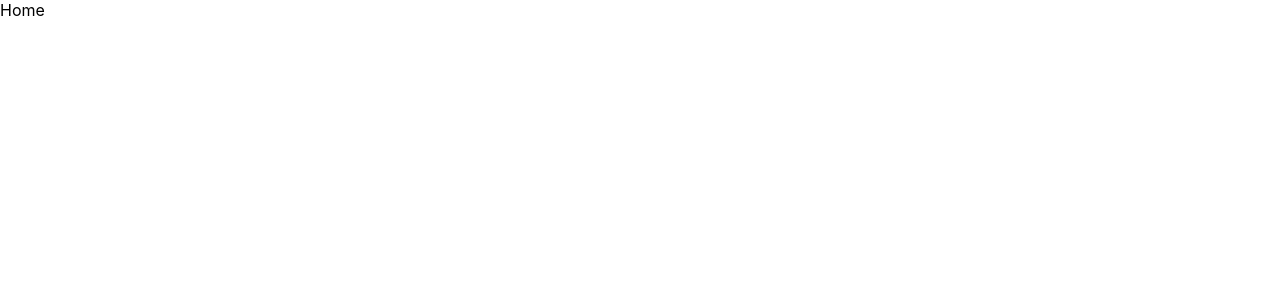
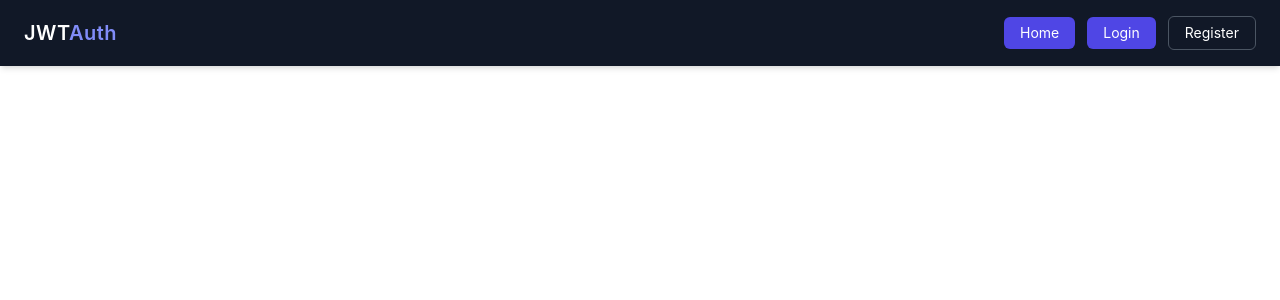
Before and after one commit to AKSHAW6299/JwtApiFrontend, a React (Create React App) app: page / in a window 1280 px wide. Shown: the top 300 px of the page. Built offline with nearby package versions, Linux system fonts and the light colour scheme.

Commit message:
changes\

```diff
--- a/package.json
+++ b/package.json
@@ -7,6 +7,7 @@
     "@testing-library/jest-dom": "^6.9.1",
     "@testing-library/react": "^16.3.1",
     "@testing-library/user-event": "^13.5.0",
+    "formik": "^2.4.9",
     "react": "^19.2.3",
     "react-dom": "^19.2.3",
     "react-router-dom": "^7.11.0",
--- a/public/index.html
+++ b/public/index.html
@@ -1,43 +1,27 @@
 <!DOCTYPE html>
 <html lang="en">
+
 <head>
   <meta charset="utf-8" />
   <link rel="icon" href="%PUBLIC_URL%/favicon.ico" />
   <meta name="viewport" content="width=device-width, initial-scale=1" />
   <meta name="theme-color" content="#000000" />
-    <meta
-      name="description"
-      content="Web site created using create-react-app"
-    />
+  <meta name="description" content="Web site created using create-react-app" />
   <link rel="apple-touch-icon" href="%PUBLIC_URL%/logo192.png" />
   <!--
       manifest.json provides metadata used when your web app is installed on a
       user's mobile device or desktop. See https://developers.google.com/web/fundamentals/web-app-manifest/
     -->
   <link rel="manifest" href="%PUBLIC_URL%/manifest.json" />
-    <!--
-      Notice the use of %PUBLIC_URL% in the tags above.
-      It will be replaced with the URL of the `public` folder during the build.
-      Only files inside the `public` folder can be referenced from the HTML.
 
-      Unlike "/favicon.ico" or "favicon.ico", "%PUBLIC_URL%/favicon.ico" will
-      work correctly both with client-side routing and a non-root public URL.
-      Learn how to configure a non-root public URL by running `npm run build`.
-    -->
   <title>React App</title>
 </head>
+
 <body>
   <noscript>You need to enable JavaScript to run this app.</noscript>
   <div id="root"></div>
-    <!--
-      This HTML file is a template.
-      If you open it directly in the browser, you will see an empty page.
+  <script src="https://cdn.tailwindcss.com"></script>
 
-      You can add webfonts, meta tags, or analytics to this file.
-      The build step will place the bundled scripts into the <body> tag.
+</body>
 
-      To begin the development, run `npm start` or `yarn start`.
-      To create a production bundle, use `npm run build` or `yarn build`.
-    -->
-  </body>
 </html>
--- a/src/App.js
+++ b/src/App.js
@@ -1,6 +1,9 @@
 import React from 'react'
 import { BrowserRouter, Route, Routes } from 'react-router-dom'
 import Home from './views/Home'
+import LoginForm from './views/Login'
+import SignUp from './views/SignUp'
+import Dashboard from './views/Dashboard'
 
 
 function App() {
@@ -8,6 +11,9 @@ function App() {
     <BrowserRouter>
       <Routes>
         <Route path="/" element={<Home />} />
+        <Route path="/login" element={<LoginForm />} />
+        <Route path="/register" element={<SignUp />} />
+        <Route path="/dashboard" element={<Dashboard />} />
       </Routes>
     </BrowserRouter>
   )
--- /dev/null
+++ b/src/common_components/Headers.jsx
@@ -0,0 +1,40 @@
+import React from "react";
+import { Link } from "react-router-dom";
+
+const Headers = () => {
+    return (
+        <header className="w-full bg-gray-900 text-white shadow-md">
+            <div className="max-w-7xl mx-auto px-6 py-4 flex items-center justify-between">
+
+                {/* Logo */}
+                <h1 className="text-xl font-semibold tracking-wide">
+                    <Link to="/">
+                        JWT<span className="text-indigo-400">Auth</span>
+                    </Link>
+                </h1>
+
+
+                {/* Auth Buttons */}
+                <div className="flex items-center gap-3">
+                    <Link to="/" className="px-4 py-1.5 rounded-md bg-indigo-600 hover:bg-indigo-700 transition text-sm">
+                        Home
+                    </Link>
+                    <Link
+                        to="/login"
+                        className="px-4 py-1.5 rounded-md bg-indigo-600 hover:bg-indigo-700 transition text-sm"
+                    >
+                        Login
+                    </Link>
+                    <Link
+                        to="/register"
+                        className="px-4 py-1.5 rounded-md border border-gray-600 hover:bg-gray-800 transition text-sm"
+                    >
+                        Register
+                    </Link>
+                </div>
+            </div>
+        </header>
+    );
+};
+
+export default Headers;
--- /dev/null
+++ b/src/views/Dashboard.jsx
@@ -0,0 +1,9 @@
+import React from 'react'
+
+function Dashboard() {
+  return (
+    <div>Dashboard</div>
+  )
+}
+
+export default Dashboard
--- a/src/views/Home.js
+++ /dev/null
@@ -1,9 +0,0 @@
-import React from 'react'
-
-function Home() {
-  return (
-    <div>Home</div>
-  )
-}
-
-export default Home
--- /dev/null
+++ b/src/views/Home.jsx
@@ -0,0 +1,13 @@
+import React from 'react'
+import Headers from '../common_components/Headers'
+
+
+function Home() {
+  return (
+    <div>
+      <Headers />
+    </div>
+  )
+}
+
+export default Home
--- /dev/null
+++ b/src/views/Login.jsx
@@ -0,0 +1,58 @@
+import React from "react";
+import { Formik, Form, Field } from "formik";
+
+/* ✅ Outside declarations */
+const initialValues = {
+  username: "",
+  password: "",
+};
+
+const onSubmit = (values) => {
+  console.log("Login Data:", values);
+};
+
+const LoginForm = () => {
+  return (
+    <div className="min-h-screen flex items-center justify-center bg-gray-100">
+      <Formik initialValues={initialValues} onSubmit={onSubmit}>
+        {() => (
+          <Form className="bg-white p-8 rounded-lg shadow-md w-full max-w-sm">
+            <h2 className="text-2xl font-bold text-center mb-6">Login</h2>
+
+            {/* Username */}
+            <div className="mb-4">
+              <label className="block text-gray-700 mb-1">Username</label>
+              <Field
+                type="text"
+                name="username"
+                placeholder="Enter username"
+                className="w-full px-3 py-2 border rounded-md focus:outline-none focus:ring-2 focus:ring-blue-500"
+              />
+            </div>
+
+            {/* Password */}
+            <div className="mb-6">
+              <label className="block text-gray-700 mb-1">Password</label>
+              <Field
+                type="password"
+                name="password"
+                placeholder="Enter password"
+                className="w-full px-3 py-2 border rounded-md focus:outline-none focus:ring-2 focus:ring-blue-500"
+              />
+            </div>
+
+            {/* Submit */}
+            <button
+              type="submit"
+              className="w-full bg-blue-600 text-white py-2 rounded-md hover:bg-blue-700 transition"
+            >
+              Login
+            </button>
+          </Form>
+        )}
+      </Formik>
+    </div>
+  );
+};
+
+export default LoginForm;
--- /dev/null
+++ b/src/views/SignUp.js
@@ -0,0 +1,9 @@
+import React from 'react'
+
+function SignUp() {
+  return (
+    <div>SignUp</div>
+  )
+}
+
+export default SignUp
```
Also changed, not shown: 1 other file (tests, documents, lock files or other folders). Lines whose indentation alone changed are shown as unchanged.
